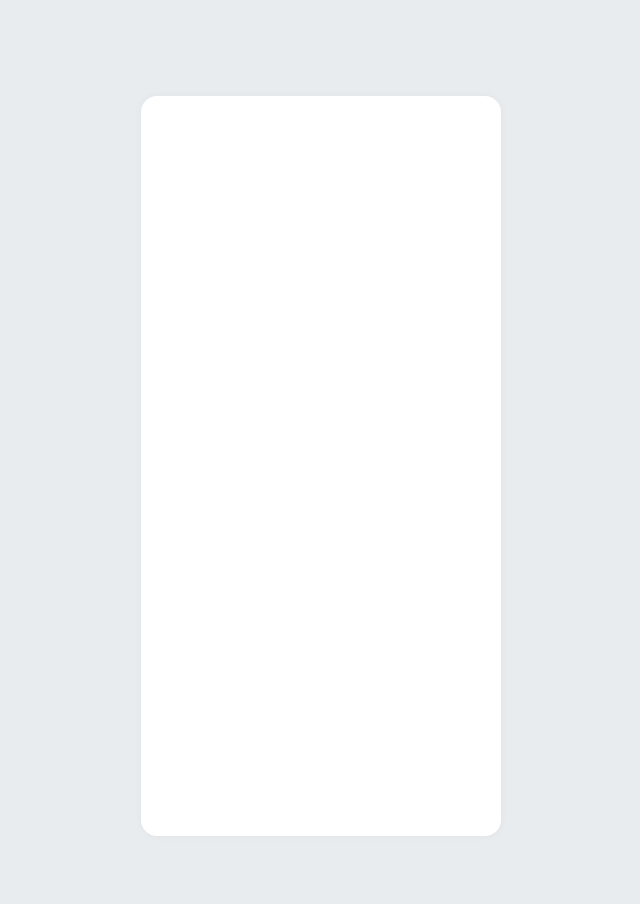
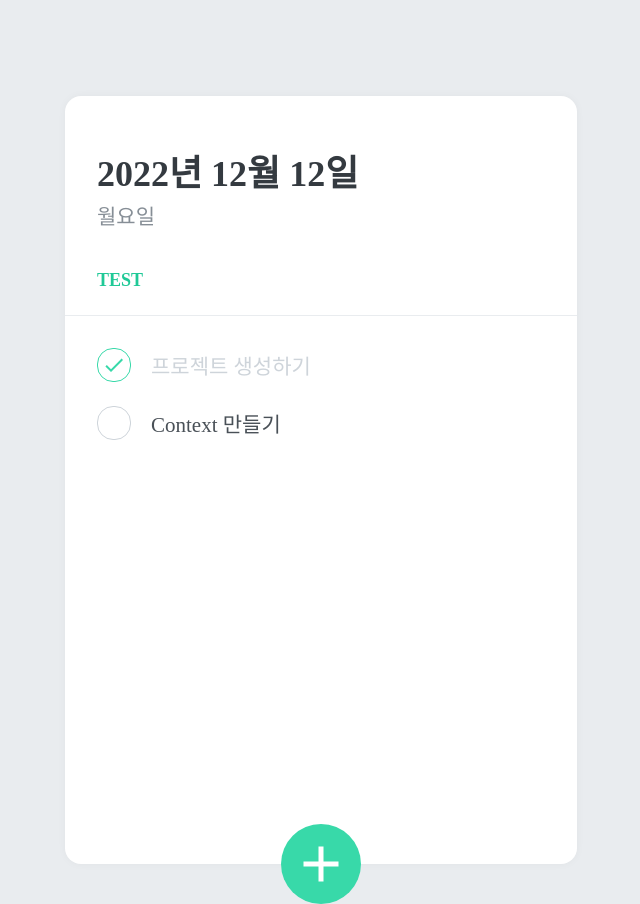
Before and after one commit to Tutorial-repo/react-study-todo, a React app: page / in a window 1280 px wide. Shown: the whole page, without its empty margins (319-959 px from the left). Before the commit the page ends 868 px from the top, so only its background shows below. Built offline with nearby package versions, Linux system fonts and the light colour scheme.

Commit message:
Feat: Todo 기본 레이아웃 추가

```diff
--- a/src/App.tsx
+++ b/src/App.tsx
@@ -1,6 +1,9 @@
 import React from "react";
 import { createGlobalStyle } from 'styled-components';
+import TodoHeader from './component/TodoHeader';
 import TodoTemplate from '../src/component/TodoTemplate';
+import TodoList from "./component/TodoList";
+import TodoCreate from './component/TodoCreate';
 
 const GlobalStyle = createGlobalStyle`
     body {
@@ -12,7 +15,11 @@
     return (
     <>
         <GlobalStyle />
-        <TodoTemplate />
+        <TodoTemplate>
+            <TodoHeader />
+            <TodoList />
+            <TodoCreate />
+        </TodoTemplate>
     </> );
 };
 
--- /dev/null
+++ b/src/component/TodoCreate.tsx
@@ -0,0 +1,102 @@
+import React, { useState } from 'react'
+import {MdAdd} from 'react-icons/md';
+import styled, {css} from 'styled-components';
+
+const CircleButton = styled.button`
+    background: #38d9a9;
+    &:hover {
+        background: #63e6be;
+      }
+    &:active {
+        background: #20c997;
+    }
+
+    z-index:5;
+    cursor: pointer;
+    width: 80px;
+    height: 80px;
+    position: absolute;
+    border-radius: 50%;
+    border: none;
+    outline: none;
+    display: flex;
+    align-items: center;
+    justify-content: center;
+
+    color: white;
+    font-size: 60px;
+    left: 50%;
+    bottom: 0px;
+
+    transform: translate(-50%, 50%);
+    transition: 0.125s all ease-in;
+
+    ${props =>
+        props.open &&
+        css`
+          background: #ff6b6b;
+          &:hover {
+            background: #ff8787;
+          }
+          &:active {
+            background: #fa5252;
+          }
+          transform: translate(-50%, 50%) rotate(45deg);
+        `}
+`;
+
+const InsertFormPositioner = styled.div`
+    width: 100%;
+    bottom: 0;
+    left: 0;
+    position: absolute;
+`;
+
+const InsertForm = styled.form`
+    background: #f8f9fa;
+    padding-left: 32px;
+    padding-top: 32px;
+    padding-right: 32px;
+    padding-bottom: 72px;
+
+    border-bottom-left-radius: 16px;
+    border-bottom-right-radius: 16px;
+    border-top: 1px solid #e9ecef;
+`;
+
+const Input = styled.input`
+    padding: 12px;
+    border-radius: 4px;
+    border: 1px solid #dee2e6;
+    width: 100%;
+    outline: none;
+    font-size: 18px;
+    box-sizing: border-box;
+`;
+
+interface Props{
+
+}
+
+function TodoCreate({}: Props) {
+    const [open, setOpen] = useState(false);
+
+    const onToggle = () => setOpen(!open);
+
+    return (
+        <>
+            {open && (
+                <InsertFormPositioner>
+                    <InsertForm>
+                        <Input autoFocus placeholder='입력 후, Enter를 누르세요'></Input>
+                    </InsertForm>
+                </InsertFormPositioner>
+            )}
+            <CircleButton onClick={onToggle} open={open}>
+                <MdAdd />
+            </CircleButton>
+        </>
+    )
+}
+
+export default TodoCreate;
--- a/src/component/TodoHeader.tsx
+++ b/src/component/TodoHeader.tsx
@@ -1,7 +1,46 @@
 import React from 'react';
+import styled from 'styled-components';
+
+/** style */
+const TodoHeadBlock = styled.div`
+  padding-top: 48px;
+  padding-left: 32px;
+  padding-right: 32px;
+  padding-bottom: 24px;
+  border-bottom: 1px solid #e9ecef;
+  h1 {
+    margin: 0;
+    font-size: 36px;
+    color: #343a40;
+  }
+  .day {
+    margin-top: 4px;
+    color: #868e96;
+    font-size: 21px;
+  }
+  .tasks-left {
+    color: #20c997;
+    font-size: 18px;
+    margin-top: 40px;
+    font-weight: bold;
+  }
+`;
+
+/** interface */
+interface HeaderProps {
+    date: string;
+    day: string;
+    todo: number;
+};
 
 const TodoHeader = () => {
-    return (<></>);
+    return (
+        <TodoHeadBlock>
+            <h1>2022년 12월 12일</h1>
+            <div className='day'>월요일</div>
+            <div className='tasks-left'>TEST</div>
+        </TodoHeadBlock>
+    );
 };
 
 export default TodoHeader;
--- /dev/null
+++ b/src/component/TodoItem.tsx
@@ -0,0 +1,80 @@
+import React from 'react'
+import styled, {css} from 'styled-components';
+import { MdDone, MdDelete } from 'react-icons/md';
+
+/** style */
+const Remove = styled.div`
+  display: flex;
+  align-items: center;
+  justify-content: center;
+  color: #dee2e6;
+  font-size: 24px;
+  cursor: pointer;
+  &:hover {
+    color: #ff6b6b;
+  }
+  display: none;
+`;
+
+const TodoItemBlock = styled.div`
+  display: flex;
+  align-items: center;
+  padding-top: 12px;
+  padding-bottom: 12px;
+  &:hover {
+    ${Remove} {
+      display: initial;
+    }
+  }
+`;
+
+const CheckCircle = styled.div`
+  width: 32px;
+  height: 32px;
+  border-radius: 16px;
+  border: 1px solid #ced4da;
+  font-size: 24px;
+  display: flex;
+  align-items: center;
+  justify-content: center;
+  margin-right: 20px;
+  cursor: pointer;
+  ${props =>
+    props.done &&
+    css`
+      border: 1px solid #38d9a9;
+      color: #38d9a9;
+    `}
+`;
+
+const Text = styled.div`
+  flex: 1;
+  font-size: 21px;
+  color: #495057;
+  ${props =>
+    props.done &&
+    css`
+      color: #ced4da;
+    `}
+`;
+
+/** interface */
+interface Props {
+    id?: string;
+    done?: boolean;
+    text?: string;
+}
+
+function TodoItem({id, done, text}: Props) {
+    return (
+        <TodoItemBlock>
+            <CheckCircle done={done}>{done && <MdDone/>}</CheckCircle>
+            <Text done={done}>{text}</Text>
+            <Remove>
+                <MdDelete/>
+            </Remove>
+        </TodoItemBlock>
+    )
+}
+
+export default TodoItem;
--- /dev/null
+++ b/src/component/TodoList.tsx
@@ -0,0 +1,27 @@
+import React from 'react'
+import styled from 'styled-components';
+import TodoItem from './Todoitem';
+
+/** style */
+const TodoListBlock = styled.div`
+  flex: 1;
+  padding: 20px 32px;
+  padding-bottom: 48px;
+  overflow-y: auto;
+`;
+
+/** interface */
+interface Props {
+    children?: React.ReactNode;
+}
+
+function TodoList() {
+    return (
+      <TodoListBlock>
+        <TodoItem text="프로젝트 생성하기" done={true} />
+        <TodoItem text="Context 만들기" done={false} />
+      </TodoListBlock>
+    )
+}
+
+export default TodoList;
--- a/src/component/TodoTemplate.tsx
+++ b/src/component/TodoTemplate.tsx
@@ -1,9 +1,11 @@
 import React from 'react';
 import styled from 'styled-components';
+import TodoHeader from './TodoHeader';
 
+/** style */
 const TodoTemplateBlock = styled.div`
-    width: 360px;
-    height: 740px;
+    width: 512px;
+    height: 768px;
 
     position: relative;
     background: white;
@@ -18,9 +20,14 @@
     flex-direction: column;
 `;
 
-const TodoTemplate = () => {
+/** interface */
+interface Props {
+    children?: React.ReactNode;
+}
+
+const TodoTemplate = ({children} : any) => {
     return (
-        <TodoTemplateBlock />
+        <TodoTemplateBlock>{children}</TodoTemplateBlock>
     );
 };
 
--- a/src/index.html
+++ b/src/index.html
@@ -2,12 +2,12 @@
 <html>
 <head>
     <meta charset='utf-8'>
-    <link rel="shortcut icon" href="/public/favicon.ico" />
+    <link rel="shortcut icon" href="../public/favicon.ico" />
     <meta name="viewprt" content="width=device-width, initial-scale=1, shrink-to-fit=no" />
     <title>TODO</title>
 </head>
 <body>
     <div id="root"></div>
-    <script src="./dist/app.js"></script>
+    <script src="../dist/app.js"></script>
 </body>
 </html>
```
Also changed, not shown: package.json (+5 -4 lines).
